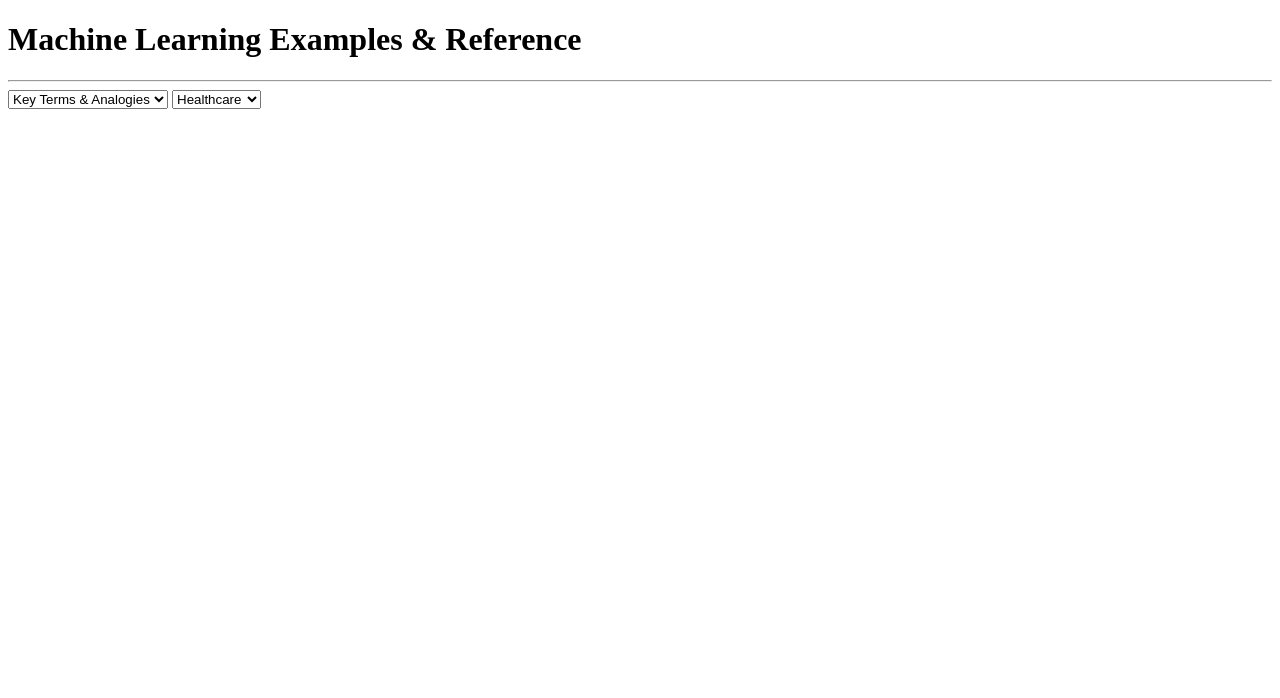
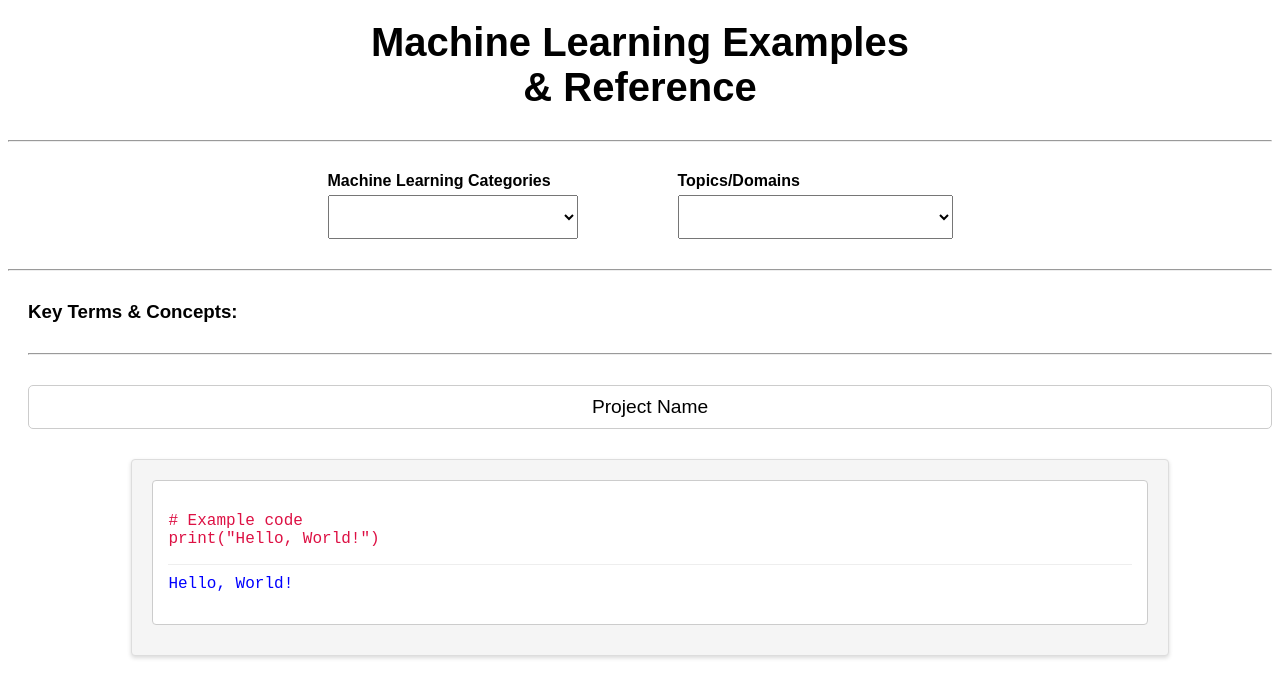
Before and after one commit to robert-z-lehr/Machine-Learning-Reference-Comprehensive, a plain HTML site: page index.html in a window 1280 px wide. Drawn offline with Linux system fonts and the light colour scheme.

Commit message:
Modified the index.html, script.js, style.css to improve the general layout

```diff
--- a/index.html
+++ b/index.html
@@ -2,29 +2,75 @@
 <html>
 <head>
     <title>Machine Learning Examples & Reference</title>
-    <!-- Add CSS and JavaScript links here -->
+    <link rel="stylesheet" type="text/css" href="style.css">
+    <script src="script.js"></script>
 </head>
 <body>
-    <h1>Machine Learning Examples & Reference</h1>
+    <div class="title-container">
+        <h1>Machine Learning Examples<br>& Reference</h1>
+    </div>
     <hr> <!-- Horizontal dividing line -->
-    <div>
-        <!-- Drop-down lists -->
+    <div class="dropdown-container">
+        <div class="dropdown-group">
+            <div class="dropdown-title"><strong>Machine Learning Categories</strong></div>
             <select id="mlCategories" onchange="updateContent()">
                 <!-- Options for Machine Learning Categories -->
-            <option value="keyTerms">Key Terms & Analogies</option>
+                <option value="Empty Category"></option>
+                <option value="supervisedLearning">Supervised Learning</option>
+                <option value="unsupervisedLearning">Unsupervised Learning</option>
+                <option value="semi-supervisedLearning">Semi-Supervised Learning</option>
+                <option value="reinforcementLearning">Reinforcement Learning</option>
                 <option value="deepLearning">Deep Learning</option>
                 <!-- Add more options here -->
             </select>
+        </div>
 
+        <div class="dropdown-group">
+            <div class="dropdown-title"><strong>Topics/Domains</strong></div>
             <select id="topicsFields" onchange="updateContent()">
                 <!-- Options for Topic/Fields -->
-            <option value="healthcare">Healthcare</option>
-            <option value="higherEdu">Higher Edu</option>
+                <option value="Empty Topic/Field"></option>
+                <option value="Healthcare & Medicine">Healthcare</option>
+                <option value="Education & Scholarship">Education & Scholarship</option>
+                <option value="Agriculture & Farming">Agrictulre & Farming</option>
+                <option value="Industry & Manufacturing">Industry & Manufacturing</option>
+                <option value="Trade & Commerce">Trade & Commerce</option>
+                <option value="Science & Technology">Science & Technology</option>
+                <option value="Arts & Culture">Arts & Culture</option>
+                <option value="Governance & Law">Governance & Law</option>
+                <option value="Religion & Spirituality">Religion & Spirituality</option>
+                <option value="Exploration & Discovery">Exploration & Discovery</option>
+                <option value="Philosophy & Ethics">Philosophy & Ethics</option>
+                <option value="Military & Defense">Military & Defense</option>
+                <option value="Communication & Information">Communication & Information</option>
+                <option value="Entrepreneurism & Innovation">Entreprenuerism & Innovation</option>
+                <option value="Transportation & Mobility">Transportation & Mobility</option>
+                <option value="Cybersecurity & Fraud">Cybersecurity & Fraud</option>
+                <option value="Entertainment & Media">Cybersecurity & Fraud</option>
+
                 <!-- Add more options here -->
             </select>
         </div>
+    </div>
+    <hr> <!-- Horizontal dividing line -->
+    <div class="section-container">
+        <h3>Key Terms & Concepts:</h3>
+    <hr> <!-- Horizontal dividing line -->
+    <!-- Dynamic Project Name box -->
+    <div class="project-name-box">
+        <span id="projectName">Project Name</span>
+    </div>
     <div id="notebookContent">
-        <!-- Jupyter Notebook style content goes here -->
+        <div class="notebook-cell">
+            <p class="notebook-code">
+                # Example code<br>
+                print("Hello, World!")
+            </p>
+            <p class="notebook-output">
+                Hello, World!
+            </p>
+        </div>
+        <!-- Add more cells as needed -->
     </div>
 </body>
 </html>
--- a/script.js
+++ b/script.js
@@ -2,5 +2,9 @@ function updateContent() {
     var mlCategory = document.getElementById('mlCategories').value;
     var topicField = document.getElementById('topicsFields').value;
 
-    // Logic to update the content in #notebookContent based on selected options
+    // Update the project name
+    var projectNameElement = document.getElementById('projectName');
+    projectNameElement.textContent = mlCategory + " & " + topicField;
+
+    // Additional logic to update the content in #notebookContent based on selected options
 }
--- a/style.css
+++ b/style.css
@@ -1,8 +1,81 @@
-/* Add styles for the body, h1, hr, select elements, etc. */
+body {
+    text-align: center; /* Centers all content */
+    font-family: Arial, sans-serif; /* Example font */
+}
+
+.title-container h1 {
+    font-size: 2.5em; /* Larger font size for the title */
+    margin: 0.5em 0; /* Adjust spacing around the title */
+}
+
+.section-container {
+    text-align: left; /* Align content to the left */
+    margin-left: 20px; /* Adjust as needed for spacing from the left edge */
+    /* Add other styles as needed */
+}
+
+hr {
+    margin-top: 30px; /* Spacing above the horizontal line */
+    margin-bottom: 30px; /* Space below the horizontal line */
+}
+
+.dropdown-container {
+    margin: 30px 0; /* Space around the dropdowns */
+    display: flex;
+    justify-content: center; /* Centers dropdowns horizontally */
+    gap: 100px; /* Spacing between dropdowns */
+}
+
+.dropdown-group {
+    text-align: left; /* Aligns title and dropdown */
+}
+
+.dropdown-title {
+    font-weight: bold;
+    margin-bottom: 5px; /* Spacing between title and dropdown */
+}
+
 select {
-    /* Style for drop-down lists */
+    padding: 10px; /* Larger, more clickable dropdowns */
+    font-size: 1.1em; /* Larger font size for easier reading */
+    cursor: pointer; /* Indicates the element is interactive */
+}
+
+.project-name-box {
+    text-align: center;
+    margin: 20px 0;
+    padding: 10px;
+    border: 1px solid #ccc; /* Example border */
+    border-radius: 5px;
+    font-size: 1.2em; /* Larger font size for visibility */
 }
 
 #notebookContent {
-    /* Style to make it look like Jupyter Notebook */
+    background-color: #f5f5f5; /* Light grey background similar to Jupyter */
+    font-family: 'Courier New', monospace; /* Monospace font for code-like appearance */
+    padding: 20px;
+    margin: 30px auto; /* Center the notebook content */
+    width: 80%; /* Adjust as per your layout */
+    border: 1px solid #ddd; /* Light border for the container */
+    border-radius: 4px;
+    box-shadow: 0 2px 4px rgba(0,0,0,0.15); /* Subtle shadow for depth */
 }
+
+.notebook-cell {
+    background-color: white;
+    padding: 15px;
+    margin-bottom: 10px;
+    border: 1px solid #ccc;
+    border-radius: 4px;
+}
+
+.notebook-code {
+    color: #d14; /* Dark red color for code */
+}
+
+.notebook-output {
+    color: #00f; /* Blue color for output */
+    border-top: 1px solid #eee; /* Separator between code and output */
+    margin-top: 10px;
+    padding-top: 10px;
+}
```
Lines whose indentation alone changed are shown as unchanged.
